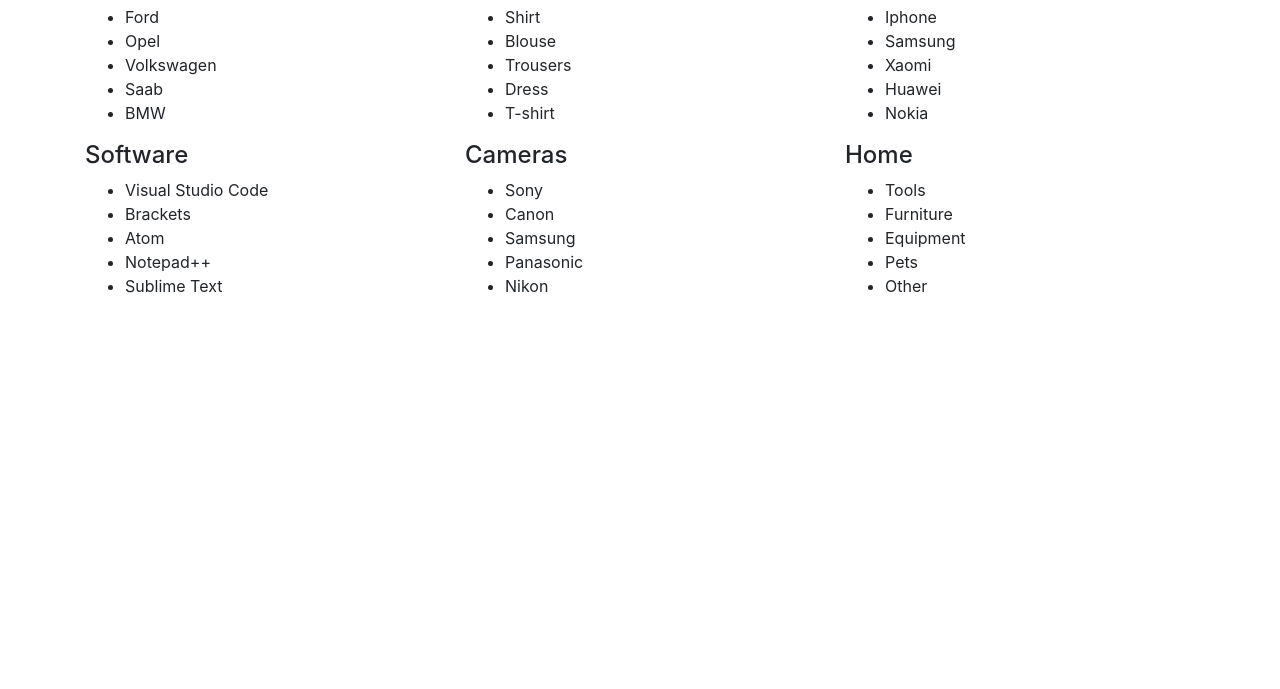
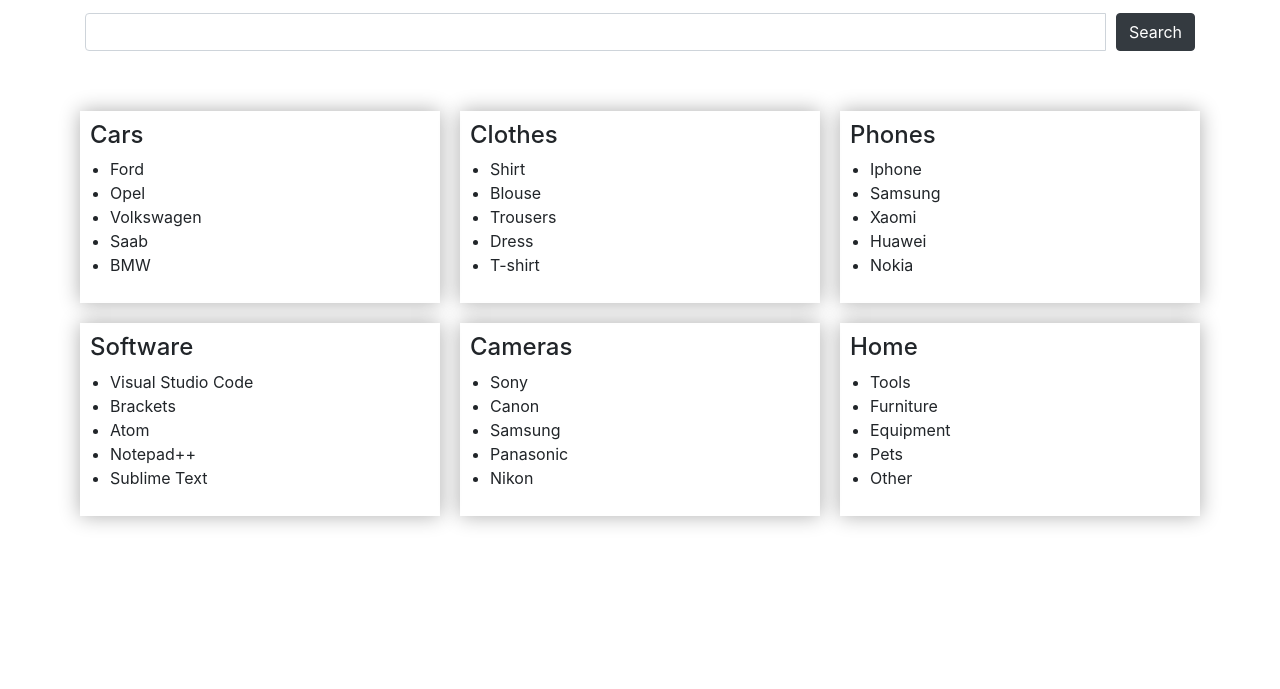
Before and after one commit to dankudyba/toolKitProject, a website: page index.html in a window 1280 px wide. Shown: the part 111-800 px from the top of the page. Drawn offline with nearby package versions, Linux system fonts and the light colour scheme.

Commit message:
Add style

```diff
--- a/sass/style.scss
+++ b/sass/style.scss
@@ -0,0 +1,38 @@
+@import url('https://fonts.googleapis.com/css?family=Open+Sans');
+
+$primary-color: #ccc;
+
+body {
+	padding: 0;
+	margin: 0;
+	ont-family: 'Open Sans', sans-serif;
+}
+.main {
+	margin-top: 20px;
+	.main-header{
+		margin-top: 20px;
+	}
+	.input-group {
+		margin: 50px 0;
+		.form-control {
+			margin-right: 10px;
+			&:focus {
+				box-shadow: 0 0 0 0.2rem $primary-color!important;
+				border-color: $primary-color!important;
+			}
+		}
+	}
+	.box-wrapper {
+		.box {
+				padding: 10px 10px;
+				.category {
+					box-shadow: 0 0 1.2rem 0 rgba(0, 0, 0, 0.32);
+					padding: 10px;
+				}
+
+				ul {
+					padding-left: 20px;
+				}
+			}
+		}
+}
```
Also changed, not shown: css/style.css, css/style.prefixed.css, 1 other file.
